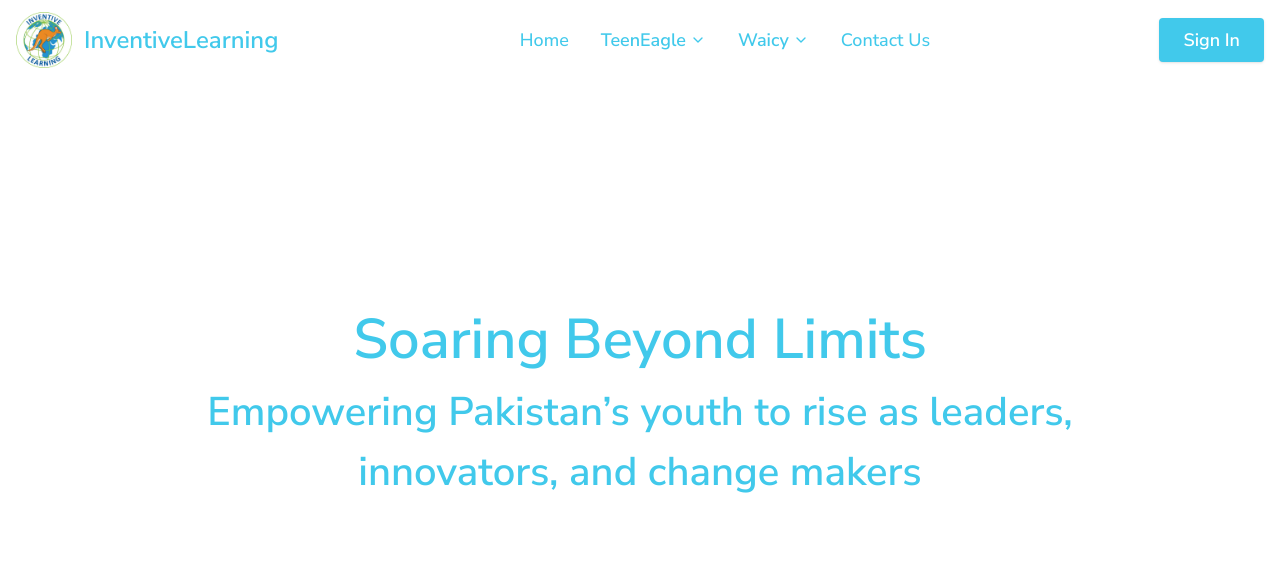
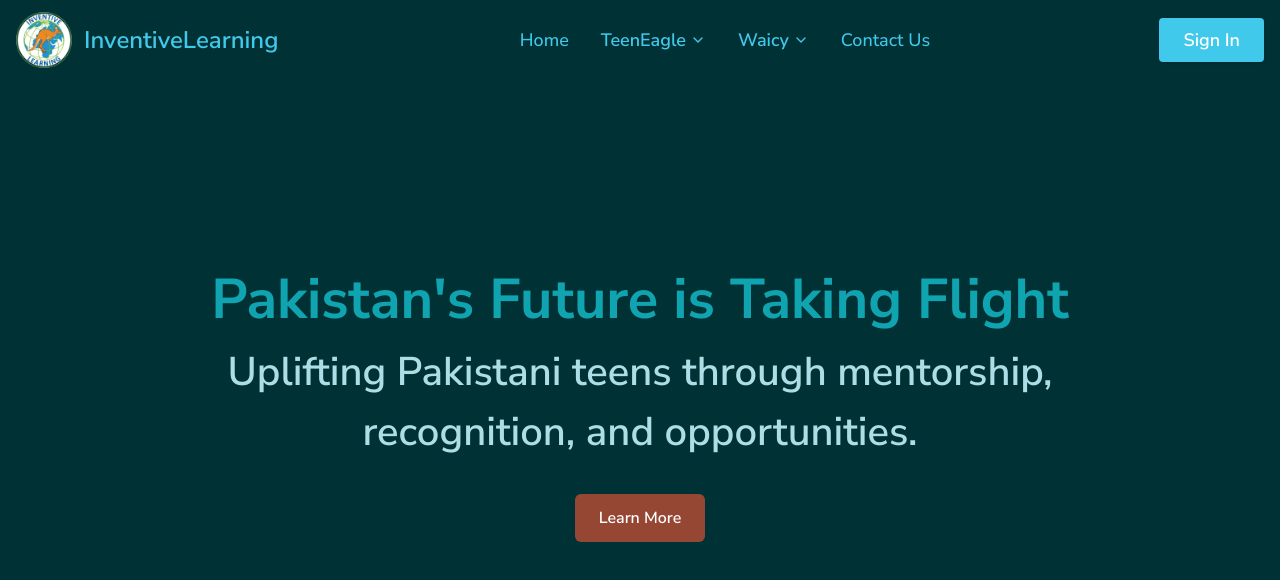
Before and after one commit to kainatkiranrashid2/inventivelearningwebsite, a Next.js app: page /teeneagle in a window 1280 px wide. Shown: the top 580 px of the page. Built offline with nearby package versions, Linux system fonts and the light colour scheme.

Commit message:
`Update Header component styles and layout`

```diff
--- a/app/components/Header.tsx
+++ b/app/components/Header.tsx
@@ -90,7 +90,7 @@ const Header = () => {
 
   return (
     <>
-      <header className=" fixed top-0 left-0 right-0 z-50 ">
+      <header className="bg-[#003135] fixed top-0 left-0 right-0 z-50 ">
         {/* Main Navigation Bar */}
         <div className="container ">
           <div className="">
--- a/app/globals.css
+++ b/app/globals.css
@@ -3,7 +3,7 @@
 @theme {
   --font-family-sans: "Nunito Sans", ui-sans-serif, system-ui, sans-serif,
     "Apple Color Emoji", "Segoe UI Emoji", "Segoe UI Symbol", "Noto Color Emoji";
-  --color-body-bg: #F5F5F5;
+  --color-body-bg: #003135;
 
   --breakpoint-xs: 475px;
   --breakpoint-sm: 640px;
--- a/app/teeneagle/components/Header.tsx
+++ b/app/teeneagle/components/Header.tsx
@@ -2,16 +2,19 @@ import React from "react";
 
 const Header = () => {
   return (
-    <section className=" ">
+    <section className="bg-[#003135] text-white">
       <div className="container">
         <div className="flex flex-col items-center justify-center h-[400px] md:h-screen text-center">
-          <h1 className="text-[32px] sm:text-[40px] md:text-[44px] lg:text-[48px] xl:text-[56px] 2xl:text-[64px] text-[#41c9eb] font-semibold ">
-            Soaring Beyond Limits
+          <h1 className="text-[32px] sm:text-[40px] md:text-[44px] lg:text-[48px] xl:text-[56px] 2xl:text-[64px] font-bold text-[#0FA4AF] ">
+            Pakistan&apos;s Future is Taking Flight
           </h1>
-          <h3 className="text-[20px] sm:text-[26px] md:text-[32px] lg:text-[36px] xl:text-[40px] 2xl:text-[44px] text-[#41c9eb] font-semibold md:max-w-3xl lg:max-w-4xl xl:max-w-5xl 2xl:max-w-6xl">
-            Empowering Pakistan’s youth to rise as leaders, innovators, and
-            change makers
+          <h3 className="text-[20px] sm:text-[26px] md:text-[32px] lg:text-[36px] xl:text-[40px] 2xl:text-[44px] text-[#AFDDE5] font-semibold md:max-w-3xl lg:max-w-4xl xl:max-w-5xl 2xl:max-w-6xl">
+            Uplifting Pakistani teens through mentorship, recognition, and
+            opportunities.
           </h3>
+          <button className="mt-8 px-6 py-3 bg-[#964734] text-white font-semibold rounded-md hover:bg-[#0FA4AF] transition">
+            Learn More
+          </button>
         </div>
       </div>
     </section>
```
